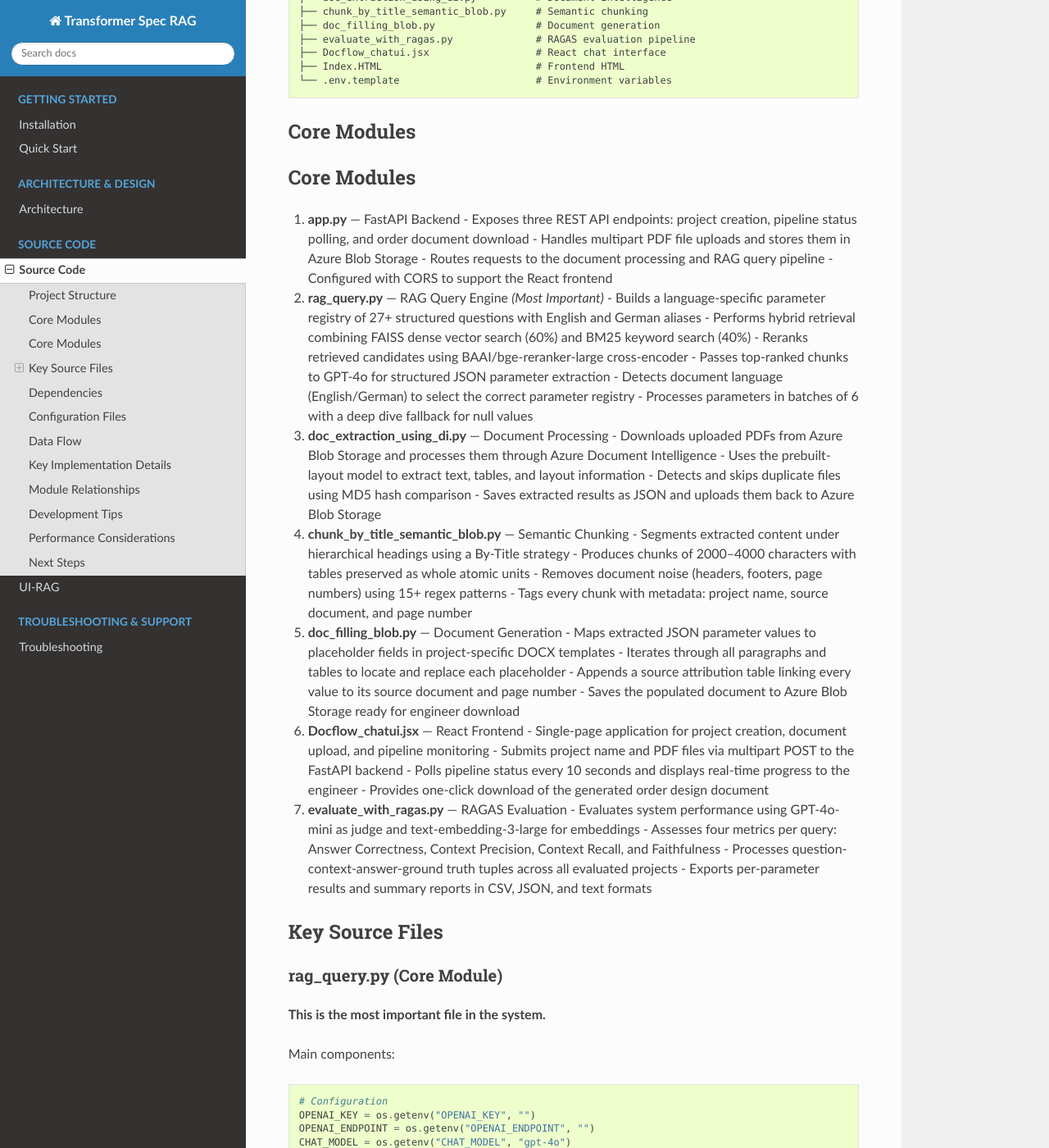
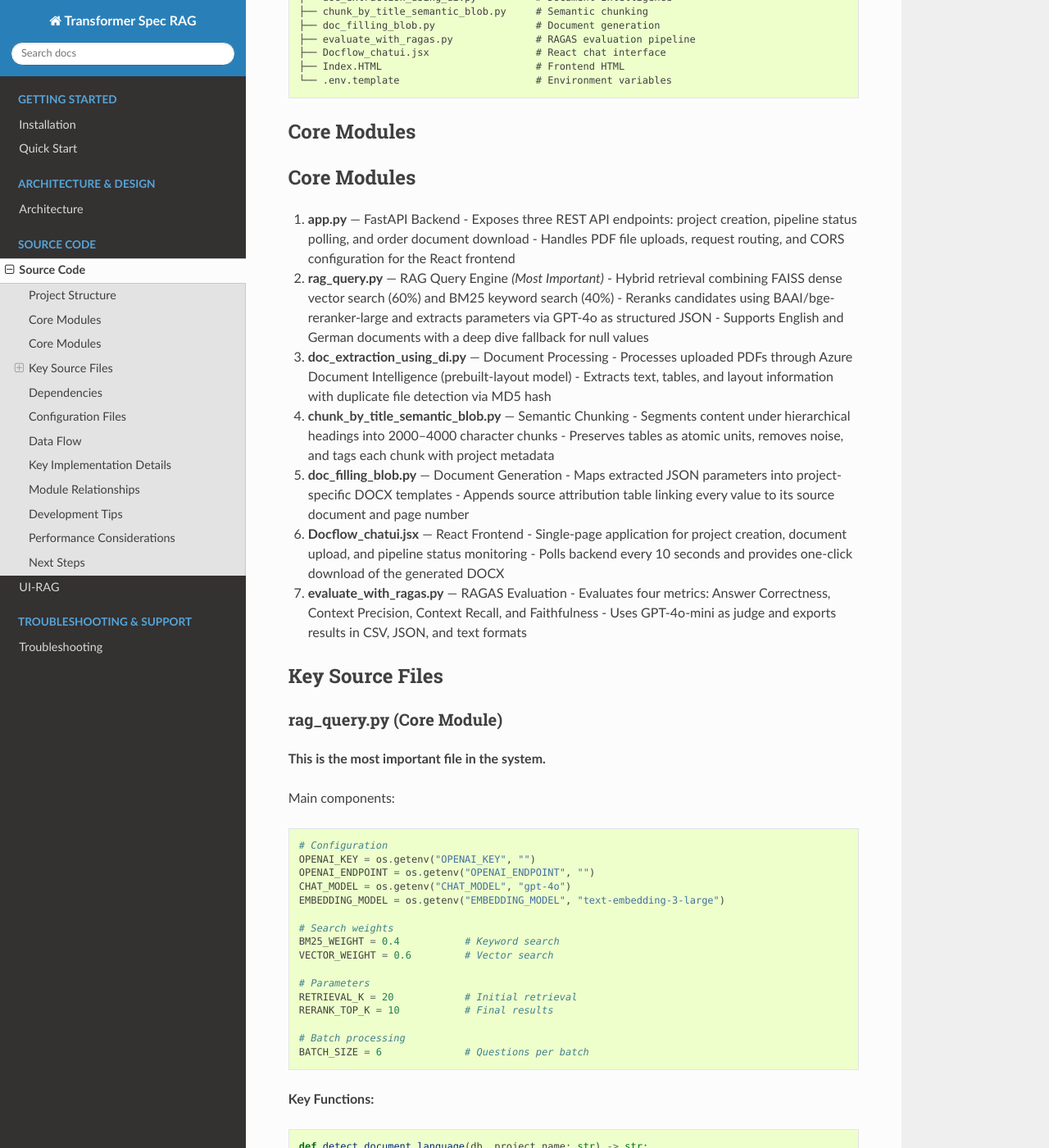
Before and after one commit to chaitra-bhandari/TransformerRag, a Sphinx documentation site: the page built from UI-RAG/docs/source_code.rst, in a window 1280 px wide and 1400 px high, scrolled down 338 px. Shown: the whole window at 82% size. Built offline with Sphinx 7.4.7 and the Read the Docs theme 3.1.0, drawn with Linux system fonts in a browser that asks for light colours; pages that are not in the unit, such as notebooks, are missing from menus.

Commit message:
Update source_code.rst

```diff
--- a/UI-RAG/docs/source_code.rst
+++ b/UI-RAG/docs/source_code.rst
@@ -26,49 +26,37 @@ Core Modules
 Core Modules
 ============
 
+
+
 1. **app.py** — FastAPI Backend
    - Exposes three REST API endpoints: project creation, pipeline status polling, and order document download
-   - Handles multipart PDF file uploads and stores them in Azure Blob Storage
-   - Routes requests to the document processing and RAG query pipeline
-   - Configured with CORS to support the React frontend
+   - Handles PDF file uploads, request routing, and CORS configuration for the React frontend
 
 2. **rag_query.py** — RAG Query Engine *(Most Important)*
-   - Builds a language-specific parameter registry of 27+ structured questions with English and German aliases
-   - Performs hybrid retrieval combining FAISS dense vector search (60%) and BM25 keyword search (40%)
-   - Reranks retrieved candidates using BAAI/bge-reranker-large cross-encoder
-   - Passes top-ranked chunks to GPT-4o for structured JSON parameter extraction
-   - Detects document language (English/German) to select the correct parameter registry
-   - Processes parameters in batches of 6 with a deep dive fallback for null values
+   - Hybrid retrieval combining FAISS dense vector search (60%) and BM25 keyword search (40%)
+   - Reranks candidates using BAAI/bge-reranker-large and extracts parameters via GPT-4o as structured JSON
+   - Supports English and German documents with a deep dive fallback for null values
 
 3. **doc_extraction_using_di.py** — Document Processing
-   - Downloads uploaded PDFs from Azure Blob Storage and processes them through Azure Document Intelligence
-   - Uses the prebuilt-layout model to extract text, tables, and layout information
-   - Detects and skips duplicate files using MD5 hash comparison
-   - Saves extracted results as JSON and uploads them back to Azure Blob Storage
+   - Processes uploaded PDFs through Azure Document Intelligence (prebuilt-layout model)
+   - Extracts text, tables, and layout information with duplicate file detection via MD5 hash
 
 4. **chunk_by_title_semantic_blob.py** — Semantic Chunking
-   - Segments extracted content under hierarchical headings using a By-Title strategy
-   - Produces chunks of 2000–4000 characters with tables preserved as whole atomic units
-   - Removes document noise (headers, footers, page numbers) using 15+ regex patterns
-   - Tags every chunk with metadata: project name, source document, and page number
+   - Segments content under hierarchical headings into 2000–4000 character chunks
+   - Preserves tables as atomic units, removes noise, and tags each chunk with project metadata
 
 5. **doc_filling_blob.py** — Document Generation
-   - Maps extracted JSON parameter values to placeholder fields in project-specific DOCX templates
-   - Iterates through all paragraphs and tables to locate and replace each placeholder
-   - Appends a source attribution table linking every value to its source document and page number
-   - Saves the populated document to Azure Blob Storage ready for engineer download
+   - Maps extracted JSON parameters into project-specific DOCX templates
+   - Appends source attribution table linking every value to its source document and page number
 
 6. **Docflow_chatui.jsx** — React Frontend
-   - Single-page application for project creation, document upload, and pipeline monitoring
-   - Submits project name and PDF files via multipart POST to the FastAPI backend
-   - Polls pipeline status every 10 seconds and displays real-time progress to the engineer
-   - Provides one-click download of the generated order design document
+   - Single-page application for project creation, document upload, and pipeline status monitoring
+   - Polls backend every 10 seconds and provides one-click download of the generated DOCX
 
 7. **evaluate_with_ragas.py** — RAGAS Evaluation
-   - Evaluates system performance using GPT-4o-mini as judge and text-embedding-3-large for embeddings
-   - Assesses four metrics per query: Answer Correctness, Context Precision, Context Recall, and Faithfulness
-   - Processes question-context-answer-ground truth tuples across all evaluated projects
-   - Exports per-parameter results and summary reports in CSV, JSON, and text formats
+   - Evaluates four metrics: Answer Correctness, Context Precision, Context Recall, and Faithfulness
+   - Uses GPT-4o-mini as judge and exports results in CSV, JSON, and text formats
+
 
 Key Source Files
 ================
```
